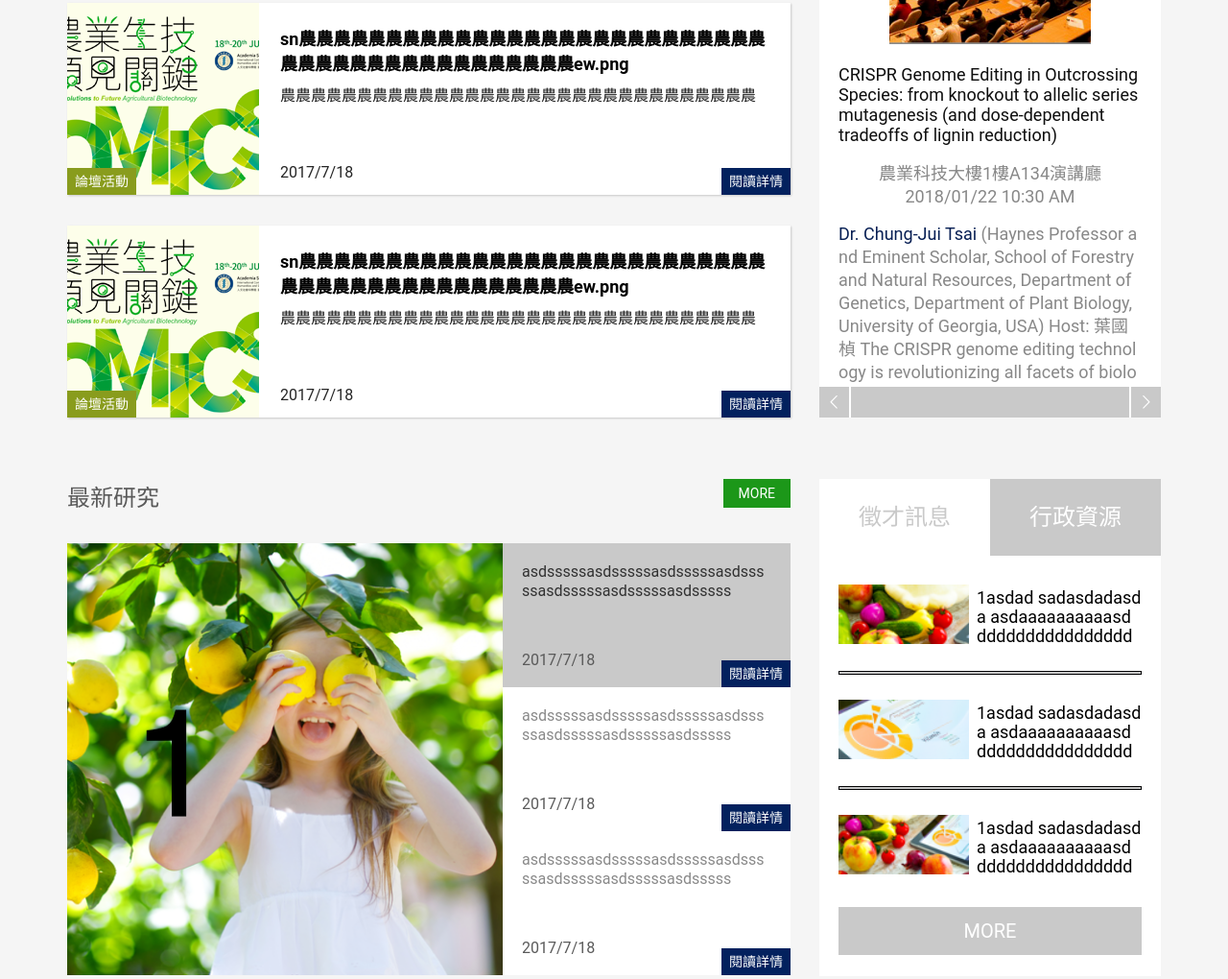
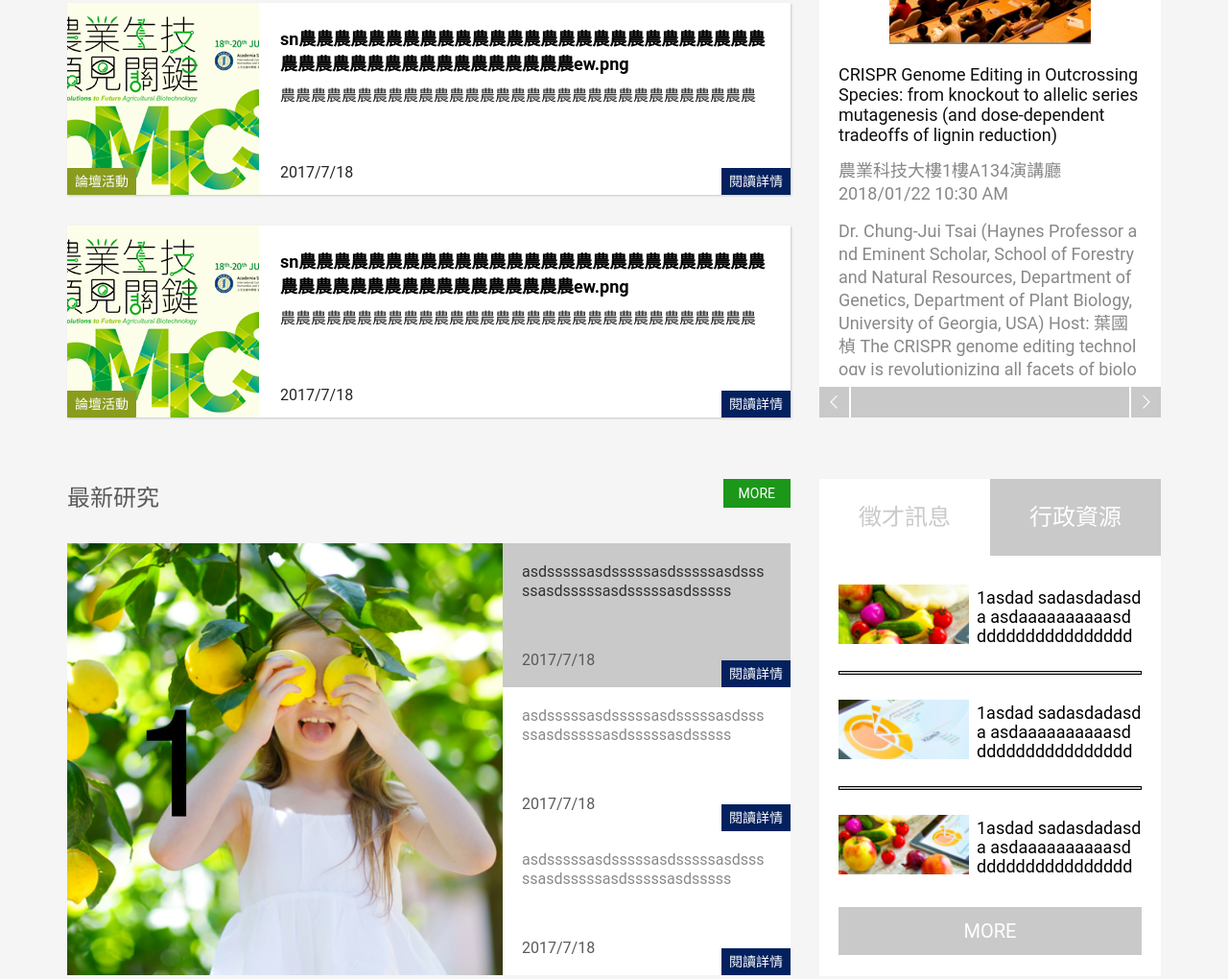
Before and after one commit to SaSaChu/abrc, a plain HTML site: page index.html in a window 1280 px wide. Shown: the part 1276-2296 px from the top of the page at 96% size. Drawn offline with Linux system fonts and the light colour scheme.

Commit message:
Fix index 近期演講p區塊

```diff
--- a/index.html
+++ b/index.html
@@ -171,7 +171,33 @@
               <img src="img/stalk.png">
             </div>
             <span class='in_t'>CRISPR Genome Editing in Outcrossing Species: from knockout to allelic series mutagenesis (and dose-dependent tradeoffs of lignin reduction)</span>
-            <p>
+            <div class='new_p'>
+              <p>
+                  農業科技大樓1樓A134演講廳
+              <br/>2018/01/22 10:30 AM
+              </p>
+              <br/>
+              <p>
+                <a>Dr. Chung-Jui Tsai</a> (Haynes Professor and Eminent Scholar, School of Forestry and Natural Resources, Department of Genetics, Department of Plant Biology, University of Georgia, USA)
+                Host: 葉國楨
+                The CRISPR genome editing technology is revolutionizing all facets of biology, from medicine to agriculture. It enables generation of transgenic null mutants with unprecedented precision and efficiency—a welcome breakthrough for outcrossing woody perennials with long generation cycles. In this talk, I will present case studies of CRISPR genome editing in the woody perennial Populus for targeted mutations of multigene family members as well as tandemly arrayed genes. An under-appreciated obstacle in genome editing of outcrossing species is the frequent occurrence of sequence polymorphisms that can render CRISPR genome editing ineffective. However, sequence polymorphism data are usually inaccessible from current genome portals, and are not considered in popular gRNA design algorithms. I will discuss variant-sensitive bioinformatics pipelines that we have developed to address the genome editing challenges of outcrossing, hybrid or polyploid species.
+                The ability to generate an allelic series of mutations enables us to investigate the plasticity of 4-coumarate:CoA ligase (4CL) gene function at higher resolution than possible using previous gene expression manipulation strategies. Null mutations of 4CL1, but not its genome duplicate 4CL5, led to significant lignin reduction, whereas mutations of both abolished lignin accrual and impacted plant viability outside of tissue culture. Interestingly, plants that sustained growth were all derived from incomplete editing of the four 4CL1/4CL5 alleles, either retaining one WT allele or containing an in-frame deletion. Those mutants exhibited a continuum of growth phenotypes according to the severity of lignin reduction, traceable to the number and origin (4CL1 vs. 4CL5) of functional alleles. Reduced vigor of lignin-deficient plants was in large part attributable to impaired xylem water transport.
+                Agriculture Bioeconomy of Taiwan
+                農業科技大樓1樓A134演講廳
+                2018/01/15 10:30 AM
+                盧虎生院長(台灣大學生物資源暨農學院院長)
+                Host: 徐麗芬
+                CRISPR Genome Editing in Outcrossing Species: from knockout to allelic series mutagenesis (and dose-dependent tradeoffs of lignin reduction)
+                農業科技大樓1樓A134演講廳
+                2018/01/22 10:30 AM
+                Dr. Chung-Jui Tsai (Haynes Professor and Eminent Scholar, School of Forestry and Natural Resources, Department of Genetics, Department of Plant Biology, University of Georgia, USA)
+                Host: 葉國楨
+                The CRISPR genome editing technology is revolutionizing all facets of biology, from medicine to agriculture. It enables generation of transgenic null mutants with unprecedented precision and efficiency—a welcome breakthrough for outcrossing woody perennials with long generation cycles. In this talk, I will present case studies of CRISPR genome editing in the woody perennial Populus for targeted mutations of multigene family members as well as tandemly arrayed genes. An under-appreciated obstacle in genome editing of outcrossing species is the frequent occurrence of sequence polymorphisms that can render CRISPR genome editing ineffective. However, sequence polymorphism data are usually inaccessible from current genome portals, and are not considered in popular gRNA design algorithms. I will discuss variant-sensitive bioinformatics pipelines that we have developed to address the genome editing challenges of outcrossing, hybrid or polyploid species.
+                The ability to generate an allelic series of mutations enables us to investigate the plasticity of 4-coumarate:CoA ligase (4CL) gene function at higher resolution than possible using previous gene expression manipulation strategies. Null mutations of 4CL1, but not its genome duplicate 4CL5, led to significant lignin reduction, whereas mutations of both abolished lignin accrual and impacted plant viability outside of tissue culture. Interestingly, plants that sustained growth were all derived from incomplete editing of the four 4CL1/4CL5 alleles, either retaining one WT allele or containing an in-frame deletion. Those mutants exhibited a continuum of growth phenotypes according to the severity of lignin reduction, traceable to the number and origin (4CL1 vs. 4CL5) of functional alleles. Reduced vigor of lignin-deficient plants was in large part attributable to impaired xylem water transport.
+              </p>
+            </div>
+
+            <!-- <p>
               農業科技大樓1樓A134演講廳
               <br/>2018/01/22 10:30 AM
               <br/>
@@ -193,7 +219,7 @@
                 The CRISPR genome editing technology is revolutionizing all facets of biology, from medicine to agriculture. It enables generation of transgenic null mutants with unprecedented precision and efficiency—a welcome breakthrough for outcrossing woody perennials with long generation cycles. In this talk, I will present case studies of CRISPR genome editing in the woody perennial Populus for targeted mutations of multigene family members as well as tandemly arrayed genes. An under-appreciated obstacle in genome editing of outcrossing species is the frequent occurrence of sequence polymorphisms that can render CRISPR genome editing ineffective. However, sequence polymorphism data are usually inaccessible from current genome portals, and are not considered in popular gRNA design algorithms. I will discuss variant-sensitive bioinformatics pipelines that we have developed to address the genome editing challenges of outcrossing, hybrid or polyploid species.
                 The ability to generate an allelic series of mutations enables us to investigate the plasticity of 4-coumarate:CoA ligase (4CL) gene function at higher resolution than possible using previous gene expression manipulation strategies. Null mutations of 4CL1, but not its genome duplicate 4CL5, led to significant lignin reduction, whereas mutations of both abolished lignin accrual and impacted plant viability outside of tissue culture. Interestingly, plants that sustained growth were all derived from incomplete editing of the four 4CL1/4CL5 alleles, either retaining one WT allele or containing an in-frame deletion. Those mutants exhibited a continuum of growth phenotypes according to the severity of lignin reduction, traceable to the number and origin (4CL1 vs. 4CL5) of functional alleles. Reduced vigor of lignin-deficient plants was in large part attributable to impaired xylem water transport.
               </b>
-            </p>
+            </p> -->
             <div class='bottom'>
               <a href="" class='icon-chevron-thin-left'></a>
               <span></span>
--- a/scss/public.scss
+++ b/scss/public.scss
@@ -1645,6 +1645,32 @@ html {
       text-align: left;
     }
   }
+
+  .new_p {
+    color: rgba(136, 136, 136, 1.00);
+    display: inline-block;
+    width: 100%;
+    text-align: center;
+    font-size: 18px;
+    line-height: 24px;
+    height: 24px * 10;
+    overflow: hidden;
+    word-break: break-all;
+    padding: 0 20px;
+    @include range-width(0, 920px) {
+      height: 20px * 12;
+    }
+
+    p {
+      display: inline-block;
+      width: 100%;
+      text-align: left;
+      font-weight: normal;
+      padding-top: 15px;
+      margin: 0;
+    }
+  }
+
   > p {
     color: rgba(136, 136, 136, 1.00);
     display: inline-block;
@@ -1660,24 +1686,24 @@ html {
       height: 20px * 12;
     }
 
-    b {
-      display: inline-block;
-      width: 100%;
-      text-align: left;
-      font-weight: normal;
-      padding-top: 15px;
-
-      a {
-        display: inline-block;
-        cursor: pointer;
-        color: rgba(7, 31, 84, 1.00);
-        text-decoration: none;
-
-        &:hover, &:active {
-          text-decoration: underline;
-        }
-      }
-    }
+    // b {
+    //   display: inline-block;
+    //   width: 100%;
+    //   text-align: left;
+    //   font-weight: normal;
+    //   padding-top: 15px;
+
+    //   a {
+    //     display: inline-block;
+    //     cursor: pointer;
+    //     color: rgba(7, 31, 84, 1.00);
+    //     text-decoration: none;
+
+    //     &:hover, &:active {
+    //       text-decoration: underline;
+    //     }
+    //   }
+    // }
   }
   &.y2 {
     height: auto;
```
Also changed, not shown: css/public.css.
